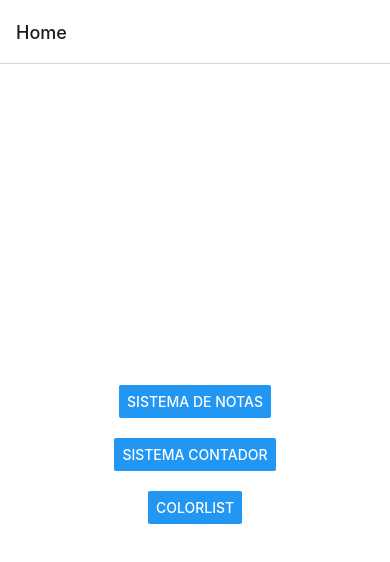
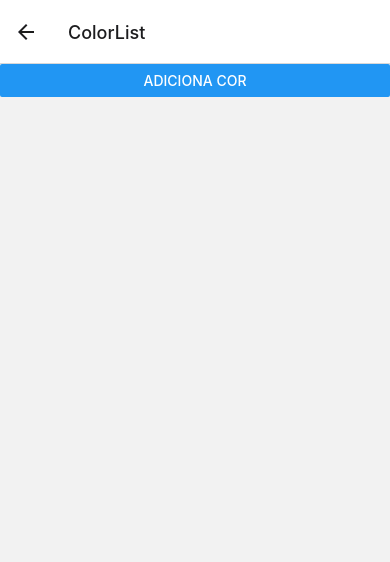
Before and after one commit to lucasmello19/DS151, a React Native app in the folder DS151/: screen /ColorList in a window 390 px wide. Shown: the top 562 px of the page. Built offline with nearby package versions, Linux system fonts and the light colour scheme.

Commit message:
feat/ color list

```diff
--- a/DS151/App.js
+++ b/DS151/App.js
@@ -2,6 +2,7 @@ import React from 'react';
 import { NavigationContainer } from '@react-navigation/native';
 import { createStackNavigator } from '@react-navigation/stack';
 import Home from './Home/Home';
+import ColorList from './ColorList/ColorList';
 
 const Stack = createStackNavigator();
 
@@ -10,6 +11,7 @@ export default function App() {
     <NavigationContainer>
       <Stack.Navigator>
         <Stack.Screen name="Home" component={Home} />
+        <Stack.Screen name="ColorList" component={ColorList} />
       </Stack.Navigator>
     </NavigationContainer>
   );
--- /dev/null
+++ b/DS151/ColorList/ColorList.js
@@ -0,0 +1,36 @@
+import React, { useState } from 'react';
+import { View, Button, FlatList } from 'react-native';
+
+function ColorList() {
+    const [colors, setColors] = useState([])
+
+    const addColor = () => {
+        const red = Math.floor(Math.random() * 255);
+        const green = Math.floor(Math.random() * 225);
+        const blue = Math.floor(Math.random() * 255);
+        setColors(prevColors => [...prevColors, `rgb(${red},${green},${blue})`])
+    };
+
+    return (
+        <View>
+            <Button title="Adiciona Cor" onPress={() => addColor()} />
+            <FlatList
+                data={colors}
+                horizontal={true}
+                keyExtractor={(item) => item}
+                renderItem={({ item }) => (
+                    <View
+                        style={{
+                            backgroundColor: item,
+                            width: 100,
+                            height: 100,
+                            margin: '10px'
+                        }}
+                    ></View>
+                )}
+            />
+        </View>
+    )
+}
+
+export default ColorList
--- a/DS151/Home/Home.js
+++ b/DS151/Home/Home.js
@@ -15,7 +15,7 @@ export default function Home({ navigation }) {
             />
             <View style={styles.buttonSpace} />
             <Button
-                title="ColorList"
+                title="Color List"
                 onPress={() => navigation.navigate('ColorList')}
             />
         </View>
```
